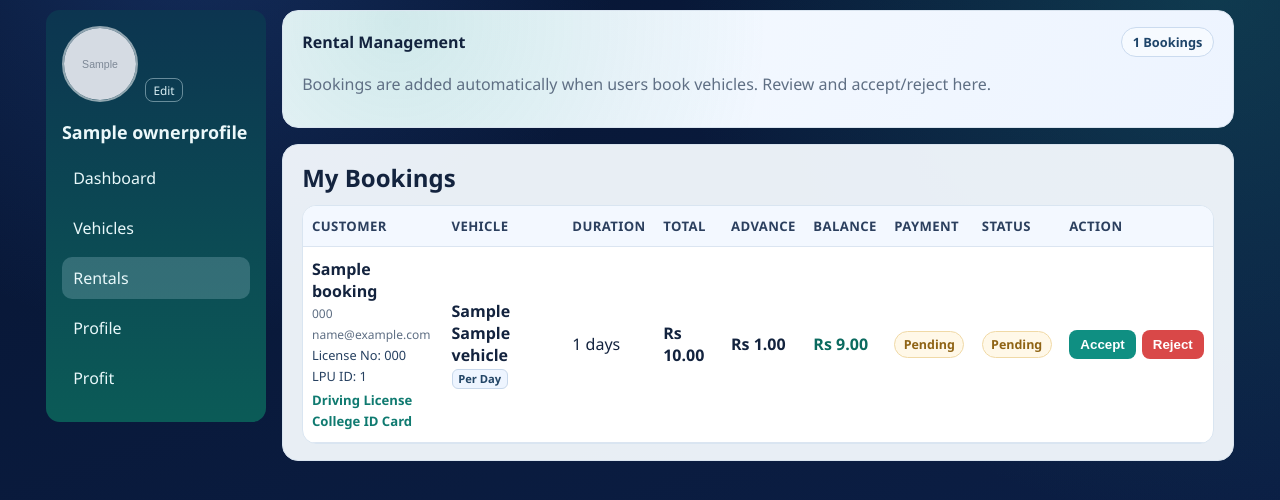
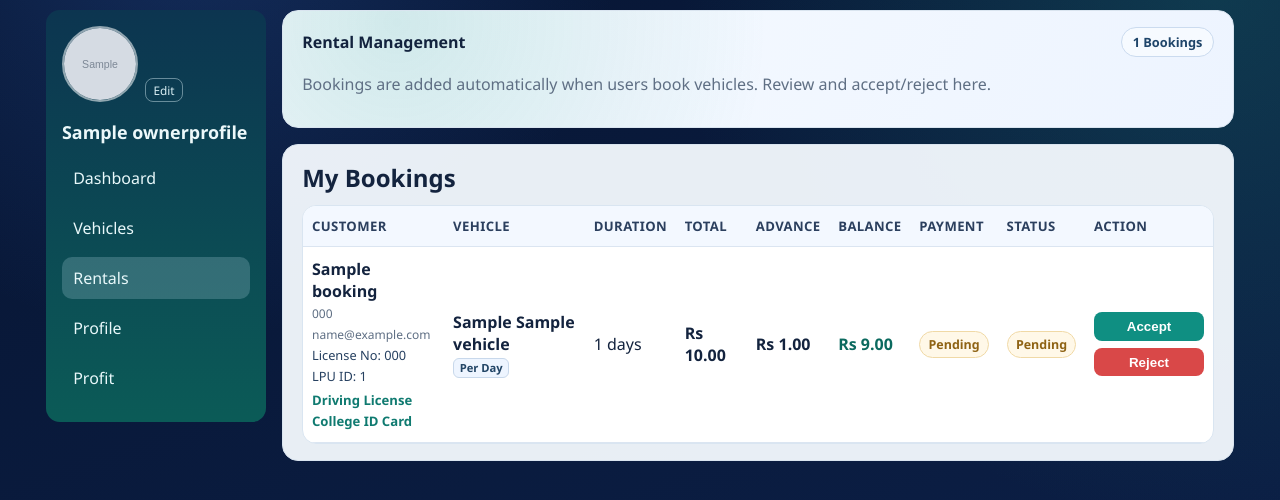
Before and after one commit to mukundkhandelwal463/RoyalWheels, a Django app: page /management/bookings/ in a window 1280 px wide. Shown: the part 91-591 px from the top of the page. Run offline with Django 5.2, Linux system fonts and the light colour scheme; a user stored in the database is signed in; tables that the repository leaves empty hold one stand-in row (values such as "Sample post"); grey boxes marked "Sample" are stand-in pictures.

Commit message:
Stack booking action buttons vertically

```diff
--- a/backend/app/static/css/management.css
+++ b/backend/app/static/css/management.css
@@ -506,10 +506,11 @@ td {
 
 .action-form {
     display: inline-flex;
-    align-items: center;
+    flex-direction: column;
+    align-items: stretch;
     justify-content: flex-start;
-    gap: 0.35rem;
-    white-space: nowrap;
+    gap: 0.45rem;
+    white-space: normal;
 }
 
 .accept-btn,
@@ -520,6 +521,8 @@ td {
     color: #fff;
     font-weight: 700;
     cursor: pointer;
+    min-width: 110px;
+    text-align: center;
 }
 
 .accept-btn {
@@ -538,6 +541,8 @@ td {
     font-weight: 700;
     cursor: pointer;
     background: #1d4ed8;
+    min-width: 110px;
+    text-align: center;
 }
 
 .split {
```
